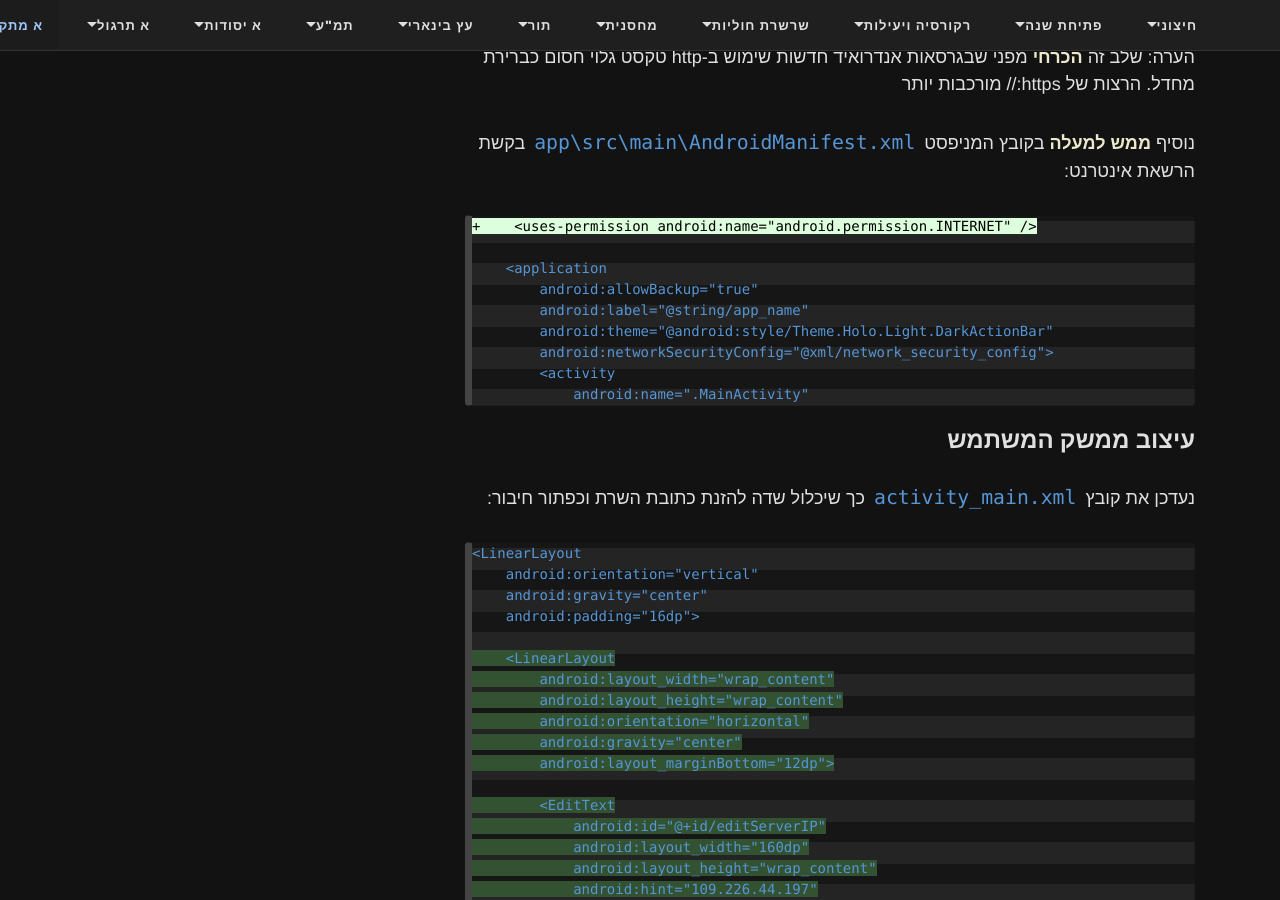
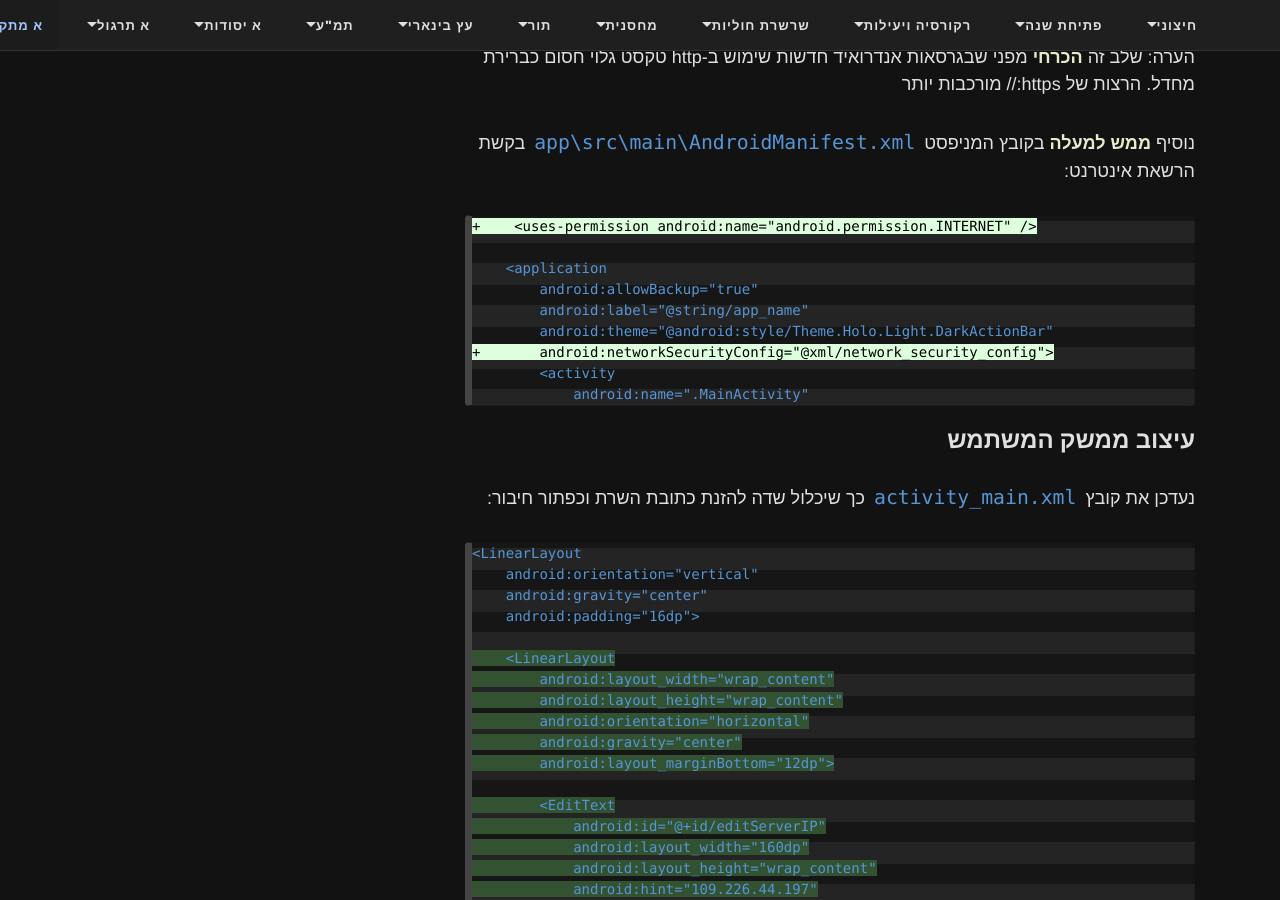
Before and after one commit to 3strategy/BeautifulMivney, a Jekyll site: the page built from android/projectSteps/016.TicTacToeSignalR.md, in a window 1280 px wide and 900 px high, scrolled down 2467 px. Built offline with Jekyll 4.4.1, drawn with Linux system fonts in a browser that asks for light colours; comment, search, counter and statistics services are not loaded; some of the changed text lies outside the part shown.

Commit message:
update 016

```diff
--- a/android/projectSteps/016.TicTacToeSignalR.md
+++ b/android/projectSteps/016.TicTacToeSignalR.md
@@ -81,7 +81,7 @@
         android:allowBackup="true"
         android:label="@string/app_name"
         android:theme="@android:style/Theme.Holo.Light.DarkActionBar"
-        android:networkSecurityConfig="@xml/network_security_config">
++       android:networkSecurityConfig="@xml/network_security_config">
         <activity
             android:name=".MainActivity"
 {% endhighlight %}
@@ -341,13 +341,13 @@
 {% highlight diff mark_lines="3 5 6 7" %}
         if (model.isLegal(row, col)) {
             model.makeMove(row, col);
--           String player = model.getCurrentPlayer();
++           String player = model.getCurrentPlayer();
 
 -           button.setText(model.getCurrentPlayer());
 
 +           button.setText(player);
--           // Send the move to the hub: "row,col,player"
--           signalRService.sendMove(row, col, player);
++           // Send the move to the hub: "row,col,player"
++           signalRService.sendMove(row, col, player);
 
             if (model.checkWin()) {
                 model.changePlayer();
```
